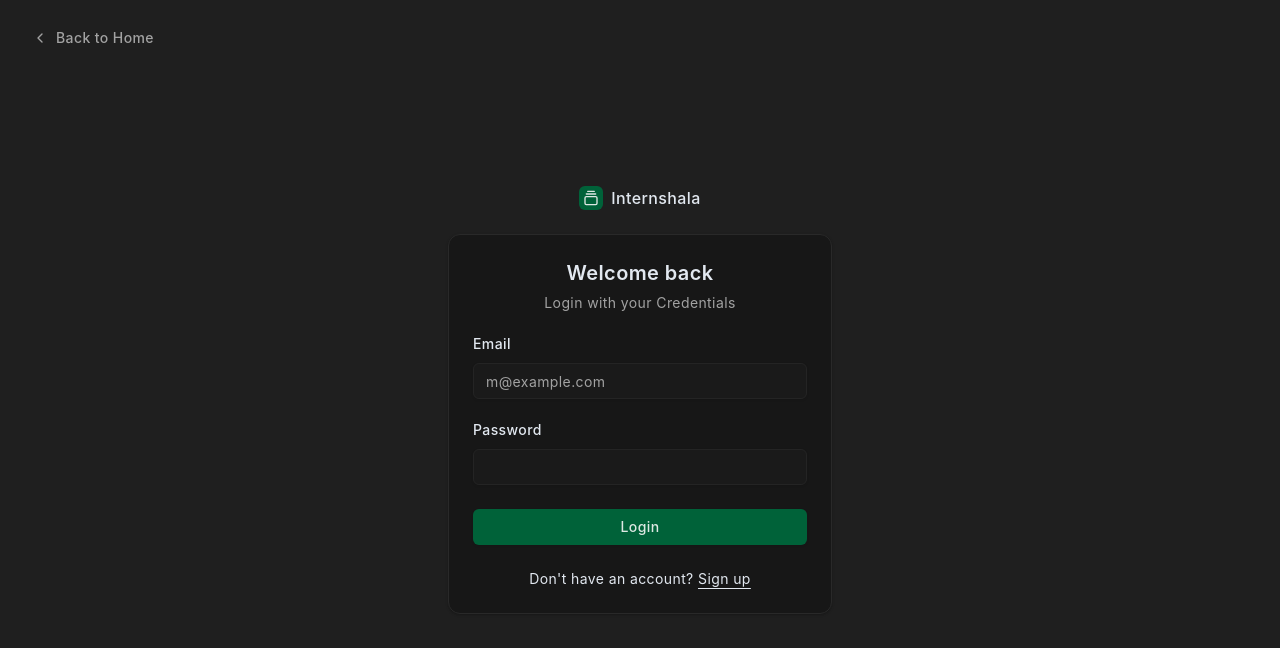
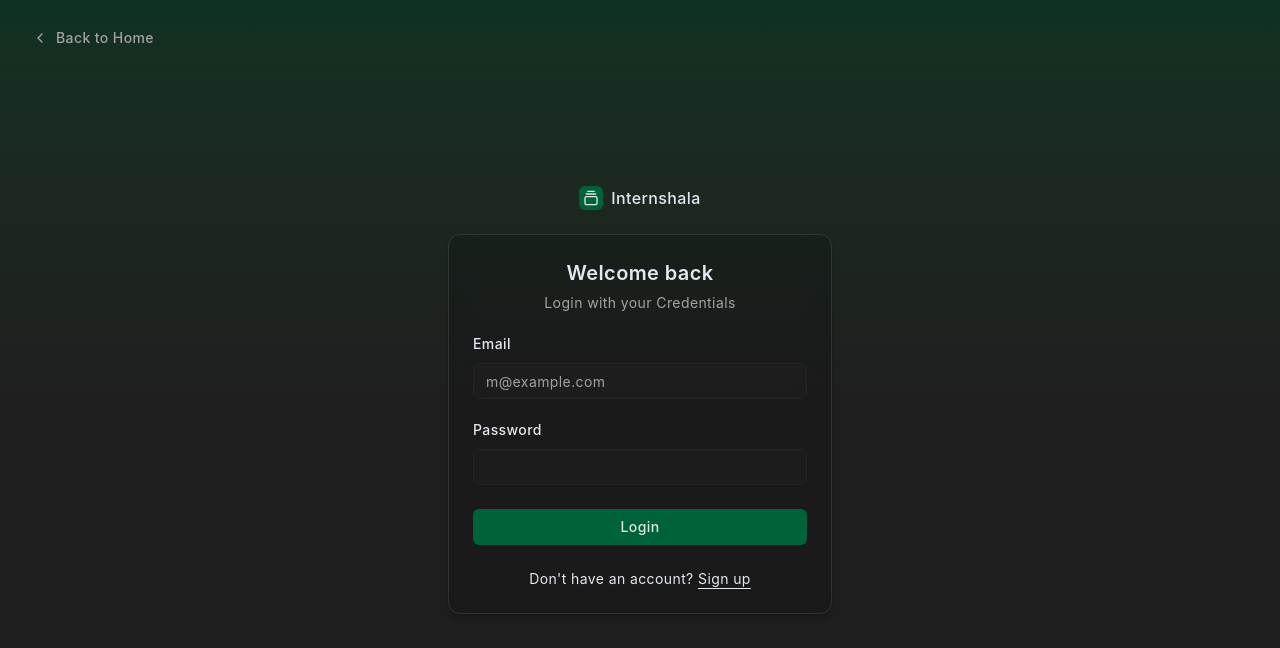
Before and after one commit to Boot41/soorya-internshala, a React (Vite) app in the folder client/web/: page /auth/login in a window 1280 px wide. Shown: the top 648 px of the page. Built offline with nearby package versions, Linux system fonts and the light colour scheme.

Commit message:
chore: minor style changes

```diff
--- a/client/web/src/components/login-form.tsx
+++ b/client/web/src/components/login-form.tsx
@@ -20,7 +20,7 @@
   const { register, handleSubmit, isSubmitting, errors } = useLogin()
   return (
     <div className={cn("flex flex-col gap-6", className)} {...props}>
-      <Card>
+      <Card className="backdrop-blur-md bg-black/15 border-white/10 shadow-xl">
         <CardHeader className="text-center">
           <CardTitle className="text-xl">Welcome back</CardTitle>
           <CardDescription>
--- a/client/web/src/components/sign-up-form.tsx
+++ b/client/web/src/components/sign-up-form.tsx
@@ -21,7 +21,7 @@
   const { register, handleSubmit, isSubmitting, errors, setUserType } = useSignUp()
   return (
     <div className={cn("flex flex-col gap-6", className)} {...props}>
-      <Card>
+      <Card className="backdrop-blur-md bg-black/15 border-white/10 shadow-xl">
         <CardHeader className="text-center">
           <CardTitle className="text-xl">Create your account</CardTitle>
           <CardDescription>Sign up with your details</CardDescription>
--- a/client/web/src/routes/auth/login.tsx
+++ b/client/web/src/routes/auth/login.tsx
@@ -11,7 +11,7 @@
 export default function LoginPage() {
   return (
     <AuthLayout>
-      <div className="bg-muted flex min-h-svh flex-col items-center justify-center gap-6 p-6 md:p-10">
+      <div className="bg-gradient-to-b from-primary/40 via-muted to-muted flex min-h-svh flex-col items-center justify-center gap-6 p-6 md:p-10">
         <div className="flex w-full max-w-sm flex-col gap-6">
           <Link to="/" className="flex items-center gap-2 self-center font-medium">
             <div className="bg-primary text-primary-foreground flex size-6 items-center justify-center rounded-md">
--- a/client/web/src/routes/auth/sign-up.tsx
+++ b/client/web/src/routes/auth/sign-up.tsx
@@ -10,7 +10,7 @@
 export default function SignUpPage() {
   return (
     <AuthLayout>
-      <div className="bg-muted flex min-h-svh flex-col items-center justify-center gap-6 p-6 md:p-10">
+      <div className="bg-gradient-to-b from-primary/40 via-muted to-muted flex min-h-svh flex-col items-center justify-center gap-6 p-6 md:p-10">
         <div className="flex w-full max-w-sm flex-col gap-6">
           <Link to="/" className="flex items-center gap-2 self-center font-medium">
             <div className="bg-primary text-primary-foreground flex size-6 items-center justify-center rounded-md">
```
Also changed, not shown: client/web/src/api/auth.ts (added), client/web/src/api/index.ts (added).
